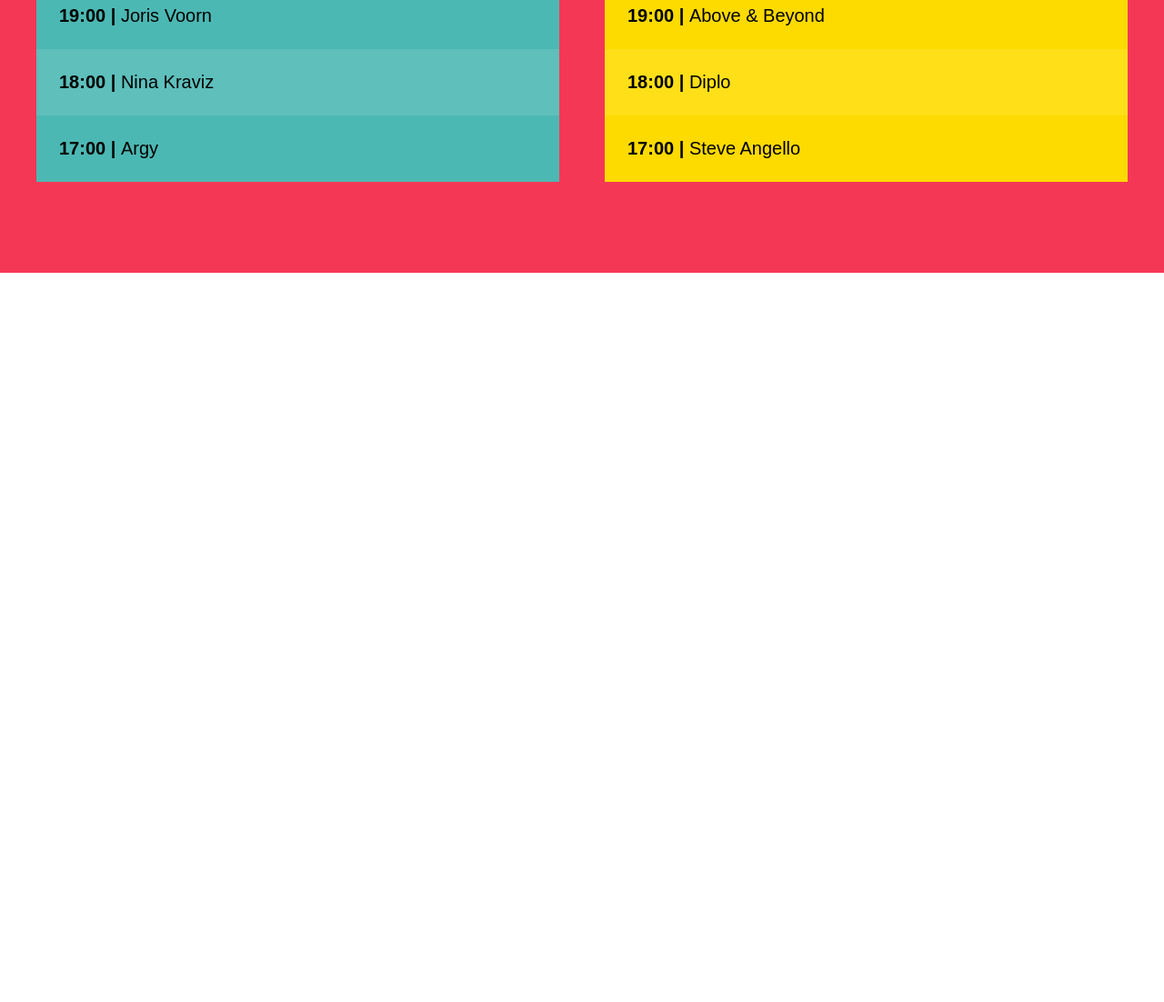
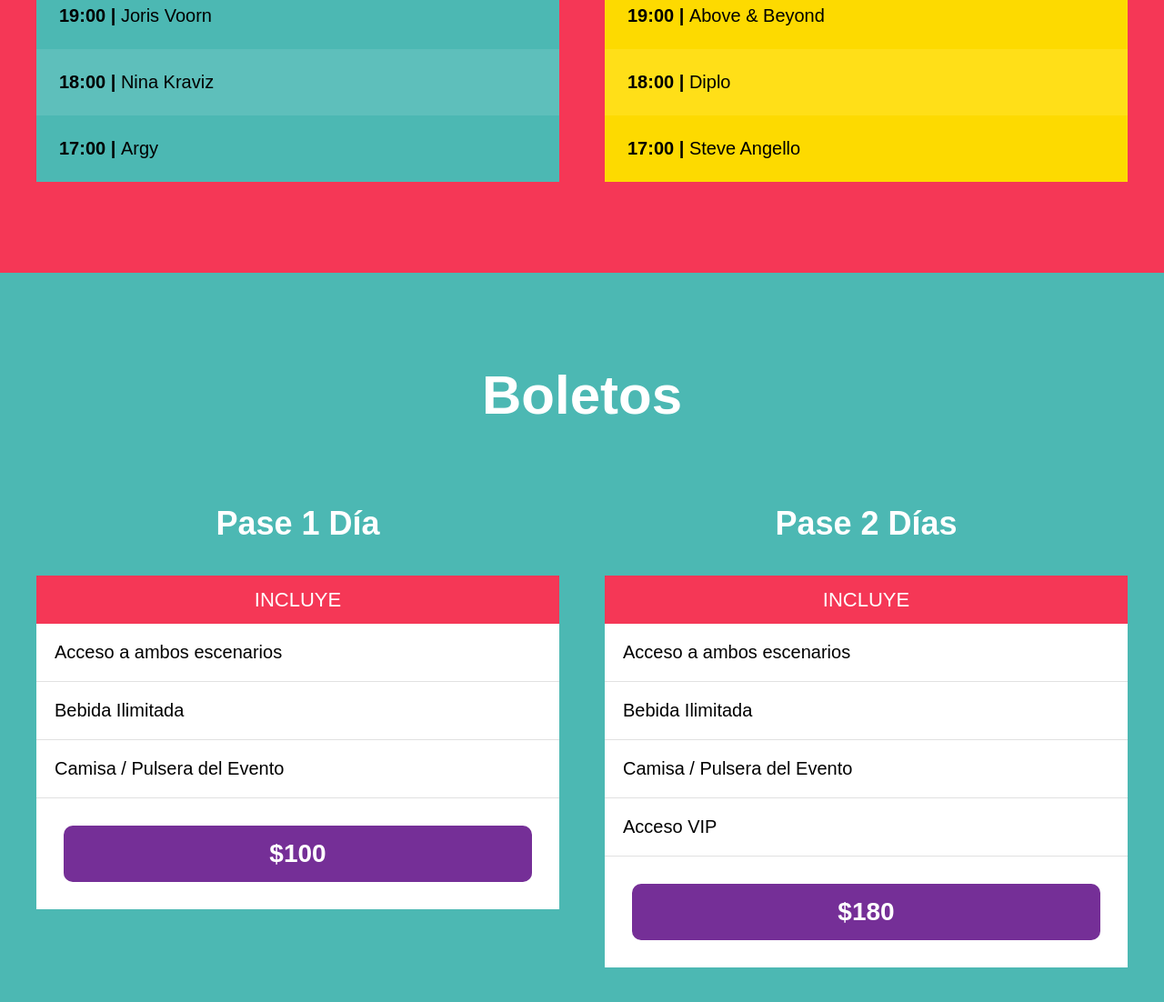
Before and after one commit to keincarrillo/festivalMusica, a website: page index.html in a window 1280 px wide. Shown: the part 2593-3695 px from the top of the page at 91% size. Before the commit the page ends 2893 px from the top, so only its background shows below. Drawn offline with Linux system fonts and the light colour scheme.

Commit message:
styles: for tickets

```diff
--- a/index.html
+++ b/index.html
@@ -114,6 +114,44 @@
         </div>
         <!--.escenarios-contenedor -->
       </section>
+      <section id="tickets" class="tickets-container">
+        <h3>Boletos</h3>
+        <div class="tickets">
+          <div class="entry">
+            <p class="entry__name">Pase 1 Día</p>
+            <div class="entry__title">
+              <p>Incluye</p>
+            </div>
+            <div class="entry__info">
+              <ul>
+                <li>Acceso a ambos escenarios</li>
+                <li>Bebida Ilimitada</li>
+                <li>Camisa / Pulsera del Evento</li>
+              </ul>
+            </div>
+            <div class="entry__price">
+              <p>$100</p>
+            </div>
+          </div>
+          <div class="entry">
+            <p class="entry__name">Pase 2 Días</p>
+            <header class="entry__title">
+              <p>Incluye</p>
+            </header>
+            <div class="entry__info">
+              <ul>
+                <li>Acceso a ambos escenarios</li>
+                <li>Bebida Ilimitada</li>
+                <li>Camisa / Pulsera del Evento</li>
+                <li>Acceso VIP</li>
+              </ul>
+            </div>
+            <footer class="entry__price">
+              <p>$180</p>
+            </footer>
+          </div>
+        </div>
+      </section>
     </main>
   </body>
 </html>
--- /dev/null
+++ b/sass/layout/_tickets.scss
@@ -0,0 +1,69 @@
+@use '../abstracts/var' as v;
+@use '../components/mixins' as m;
+
+.tickets-container {
+    background-color: v.$greenish;
+
+    h3 {
+        color: v.$white;
+    }
+    .entry {
+        &__name {
+            color: v.$white;
+            font-size: 3.6rem;
+            font-weight: 900;
+            margin: 3rem 0;
+            text-align: center;
+        }
+        &__title, &price {
+            p {
+                text-align: center;
+                color: v.$white;
+            }
+        }
+        &__title {
+            background-color: v.$pink;
+            p {
+                text-transform: uppercase;
+                font-size: 2.2rem;
+                padding: 1rem 0;
+            }
+        }
+        &__info {
+            background-color: v.$white;
+            ul {
+                li {
+                    padding: 2rem;
+                    border-bottom: 1px solid #e1e1e1;
+                }
+            }
+        }
+        &__price {
+            background-color: v.$white;
+            padding: 3rem;
+            p {
+                background-color: v.$purple;
+                border-radius: 1rem;
+                color: v.$white;
+                cursor: pointer;
+                font-size: 2.8rem;
+                font-weight: 900;
+                padding: 1rem 0;
+                text-align: center;
+                &:hover {
+                    background-color: darken(v.$purple, 20%);
+                }
+            }
+        }
+        &:hover {
+            transform: scale(1.1);
+            transition: transform .3s ease-in-out;
+        }
+    }
+    .tickets {
+        @include m.container;
+        @include m.tablet {
+            @include m.grid(2, 5rem);
+        }
+    }
+}
--- a/sass/main.scss
+++ b/sass/main.scss
@@ -5,3 +5,4 @@
 @use './layout/video';
 @use './layout/festival';
 @use './layout/lineup';
+@use './layout/tickets';
```
Also changed, not shown: css/styles.css, 1 other file.
